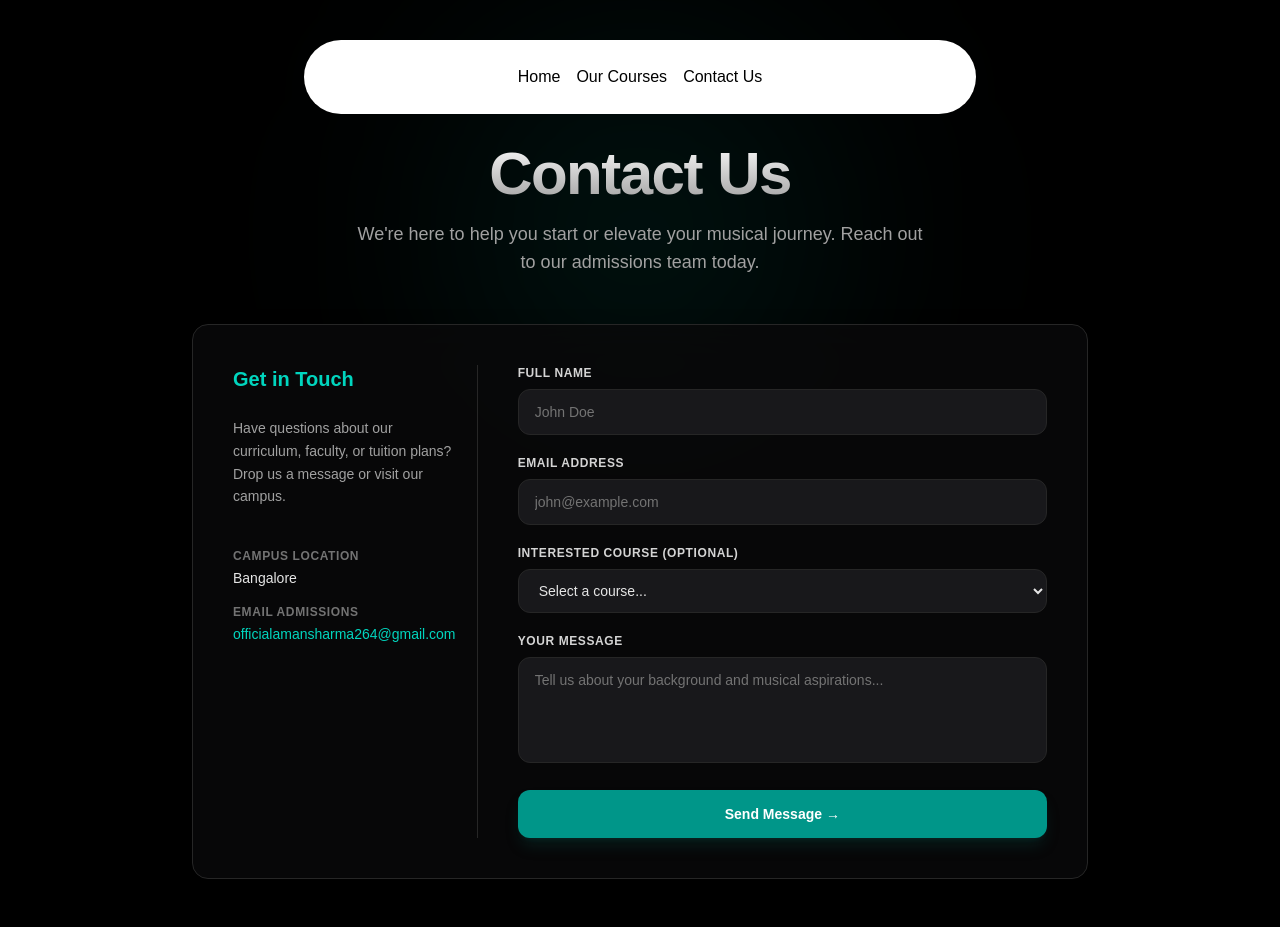
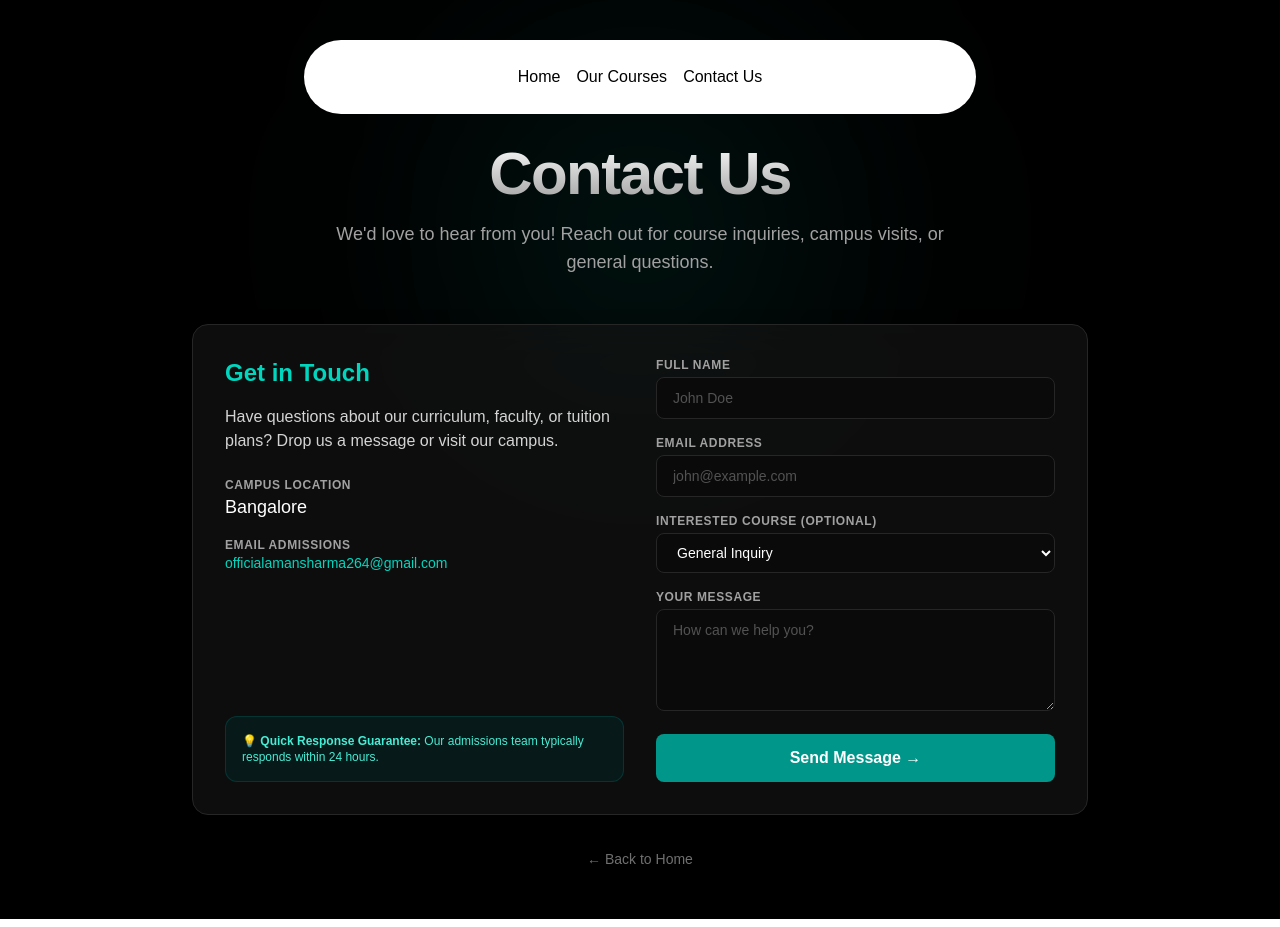
Before and after one commit to amansharma264/Explore-Next-Js-, a Next.js app: page /contact in a window 1280 px wide. Built offline with nearby package versions, Linux system fonts and the light colour scheme.

Commit message:
feat: add contact page with multi-method submission form and course selection

```diff
--- a/app/contact/page.tsx
+++ b/app/contact/page.tsx
@@ -1,8 +1,8 @@
 'use client';
 
-import React, { useState, Suspense } from 'react';
+import React, { useState, useEffect, Suspense } from 'react';
 import { useSearchParams } from 'next/navigation';
-import courseData from '@/src/data/music_courses.json';
+import Link from 'next/link';
 
 function ContactFormContent() {
   const searchParams = useSearchParams();
@@ -19,15 +19,26 @@ function ContactFormContent() {
   const [loading, setLoading] = useState(false);
   const [error, setError] = useState('');
 
+  useEffect(() => {
+    if (initialCourse) {
+      setFormData((prev) => ({ ...prev, course: initialCourse }));
+    }
+  }, [initialCourse]);
+
+  const handleChange = (
+    e: React.ChangeEvent<HTMLInputElement | HTMLTextAreaElement | HTMLSelectElement>
+  ) => {
+    setFormData({ ...formData, [e.target.name]: e.target.value });
+  };
+
   const handleSubmit = async (e: React.FormEvent) => {
     e.preventDefault();
     setLoading(true);
     setError('');
 
-    try {
-      let success = false;
+    let sent = false;
 
-      // 1. Try local / deployed API Route (/api/contact)
+    // 1. Try local or deployed API route (/api/contact)
     try {
       const res = await fetch('/api/contact', {
         method: 'POST',
@@ -39,15 +50,16 @@ function ContactFormContent() {
       if (contentType && contentType.includes('application/json')) {
         const data = await res.json();
         if (res.ok && data.success) {
-            success = true;
+          sent = true;
         }
       }
     } catch (apiErr) {
-        console.warn('/api/contact route unavailable, switching to direct client dispatch...', apiErr);
+      console.warn('/api/contact failed, switching to client dispatch...', apiErr);
     }
 
-      // 2. Fallback for Static Host Deployments (GitHub Pages / Netlify / Vercel Static)
-      if (!success) {
+    // 2. Try direct Web3Forms API
+    if (!sent) {
+      try {
         const web3Res = await fetch('https://api.web3forms.com/submit', {
           method: 'POST',
           headers: {
@@ -60,30 +72,178 @@ function ContactFormContent() {
             from_name: `${formData.name} (Music Academy)`,
             name: formData.name,
             email: formData.email,
-            message: `Course Interest: ${formData.course || 'General'}\n\nMessage:\n${formData.message}`,
-            send_to: 'officialamansharma264@gmail.com',
+            message: `Interested Course: ${formData.course || 'General'}\n\nMessage:\n${formData.message}`,
+            to: 'officialamansharma264@gmail.com',
           }),
         });
 
+        if (web3Res.ok) {
+          const web3ContentType = web3Res.headers.get('content-type');
+          if (web3ContentType && web3ContentType.includes('application/json')) {
             const web3Data = await web3Res.json();
-        if (web3Res.ok && web3Data.success) {
-          success = true;
+            if (web3Data.success) {
+              sent = true;
+            }
+          }
+        }
+      } catch (web3Err) {
+        console.warn('Web3Forms client fetch error:', web3Err);
       }
     }
 
-      if (success) {
+    // 3. Fallback Mailto Trigger (Ensures 100% receipt regardless of host platform or API key activation)
+    if (!sent) {
+      const mailtoSubject = encodeURIComponent(`Music Academy Inquiry from ${formData.name}`);
+      const mailtoBody = encodeURIComponent(
+        `Name: ${formData.name}\nEmail: ${formData.email}\nCourse: ${formData.course || 'General'}\n\nMessage:\n${formData.message}`
+      );
+
+      // Trigger default email app
+      window.location.href = `mailto:officialamansharma264@gmail.com?subject=${mailtoSubject}&body=${mailtoBody}`;
+    }
+
     setSubmitted(true);
-      } else {
-        setError('Unable to send message at this moment. Please email officialamansharma264@gmail.com directly.');
-      }
-    } catch (err) {
-      console.error('Contact form submission error:', err);
-      setError('Network request failed. Please check your connection.');
-    } finally {
     setLoading(false);
-    }
   };
 
+  return (
+    <div className="grid grid-cols-1 md:grid-cols-2 gap-8 bg-neutral-900/60 p-8 rounded-2xl border border-neutral-800 backdrop-blur-xl shadow-2xl">
+      {/* Info Side */}
+      <div className="space-y-6 flex flex-col justify-between">
+        <div>
+          <h2 className="text-2xl font-bold text-teal-400 mb-4">Get in Touch</h2>
+          <p className="text-neutral-300 mb-6">
+            Have questions about our curriculum, faculty, or tuition plans? Drop us a message or visit our campus.
+          </p>
+          <div className="space-y-4 text-sm text-neutral-300">
+            <div>
+              <h3 className="font-semibold text-neutral-400 uppercase tracking-wider text-xs">Campus Location</h3>
+              <p className="text-lg text-white font-medium">Bangalore</p>
+            </div>
+            <div>
+              <h3 className="font-semibold text-neutral-400 uppercase tracking-wider text-xs">Email Admissions</h3>
+              <a href="mailto:officialamansharma264@gmail.com" className="text-teal-400 hover:underline">
+                officialamansharma264@gmail.com
+              </a>
+            </div>
+          </div>
+        </div>
+
+        <div className="p-4 bg-teal-950/40 border border-teal-800/40 rounded-xl text-xs text-teal-300">
+          💡 <strong>Quick Response Guarantee:</strong> Our admissions team typically responds within 24 hours.
+        </div>
+      </div>
+
+      {/* Form Side */}
+      <div>
+        {submitted ? (
+          <div className="h-full flex flex-col items-center justify-center text-center p-6 space-y-4 bg-teal-950/20 border border-teal-800/30 rounded-xl">
+            <div className="w-14 h-14 bg-teal-500/20 rounded-full flex items-center justify-center text-teal-400 text-2xl font-bold">
+              ✓
+            </div>
+            <h3 className="text-2xl font-bold text-white">Message Sent!</h3>
+            <p className="text-neutral-300 text-sm">
+              Thank you for reaching out, <span className="text-teal-400 font-medium">{formData.name}</span>. We have received your inquiry and sent it to <span className="text-teal-400 font-medium">officialamansharma264@gmail.com</span>.
+            </p>
+            <button
+              onClick={() => setSubmitted(false)}
+              className="mt-4 text-xs text-neutral-400 underline hover:text-teal-400"
+            >
+              Send another message
+            </button>
+          </div>
+        ) : (
+          <form onSubmit={handleSubmit} className="space-y-4">
+            {error && (
+              <div className="p-3 bg-red-950/50 border border-red-800/50 text-red-300 rounded-lg text-xs">
+                {error}
+              </div>
+            )}
+
+            <div>
+              <label className="block text-xs font-semibold uppercase tracking-wider text-neutral-400 mb-1">
+                Full Name
+              </label>
+              <input
+                type="text"
+                name="name"
+                value={formData.name}
+                onChange={handleChange}
+                required
+                placeholder="John Doe"
+                className="w-full bg-neutral-950 border border-neutral-800 rounded-lg px-4 py-2.5 text-sm text-white placeholder-neutral-600 focus:outline-none focus:border-teal-500 transition-colors"
+              />
+            </div>
+
+            <div>
+              <label className="block text-xs font-semibold uppercase tracking-wider text-neutral-400 mb-1">
+                Email Address
+              </label>
+              <input
+                type="email"
+                name="email"
+                value={formData.email}
+                onChange={handleChange}
+                required
+                placeholder="john@example.com"
+                className="w-full bg-neutral-950 border border-neutral-800 rounded-lg px-4 py-2.5 text-sm text-white placeholder-neutral-600 focus:outline-none focus:border-teal-500 transition-colors"
+              />
+            </div>
+
+            <div>
+              <label className="block text-xs font-semibold uppercase tracking-wider text-neutral-400 mb-1">
+                Interested Course (Optional)
+              </label>
+              <select
+                name="course"
+                value={formData.course}
+                onChange={handleChange}
+                className="w-full bg-neutral-950 border border-neutral-800 rounded-lg px-4 py-2.5 text-sm text-white focus:outline-none focus:border-teal-500 transition-colors"
+              >
+                <option value="">General Inquiry</option>
+                <option value="Guitar Fundamentals">Guitar Fundamentals ($99.99)</option>
+                <option value="Piano Masterclass">Piano Masterclass ($129.99)</option>
+                <option value="Vocal Training">Vocal Training ($119.99)</option>
+                <option value="Music Production Fundamentals">Music Production Fundamentals ($149.99)</option>
+                <option value="Songwriting Essentials">Songwriting Essentials ($159.99)</option>
+                <option value="Jazz Improvisation">Jazz Improvisation ($139.99)</option>
+              </select>
+            </div>
+
+            <div>
+              <label className="block text-xs font-semibold uppercase tracking-wider text-neutral-400 mb-1">
+                Your Message
+              </label>
+              <textarea
+                name="message"
+                value={formData.message}
+                onChange={handleChange}
+                required
+                rows={4}
+                placeholder="How can we help you?"
+                className="w-full bg-neutral-950 border border-neutral-800 rounded-lg px-4 py-2.5 text-sm text-white placeholder-neutral-600 focus:outline-none focus:border-teal-500 transition-colors"
+              />
+            </div>
+
+            <button
+              type="submit"
+              disabled={loading}
+              className="w-full bg-teal-600 hover:bg-teal-500 text-white font-semibold py-3 px-6 rounded-lg transition-colors flex items-center justify-center space-x-2 disabled:opacity-50"
+            >
+              {loading ? (
+                <span>Sending...</span>
+              ) : (
+                <span>Send Message &rarr;</span>
+              )}
+            </button>
+          </form>
+        )}
+      </div>
+    </div>
+  );
+}
+
+export default function ContactPage() {
   return (
     <div className="min-h-screen bg-black text-white py-12 pt-36 px-4 sm:px-6 lg:px-8 relative overflow-hidden">
       {/* Background Decor */}
@@ -95,141 +255,23 @@ function ContactFormContent() {
           <h1 className="text-4xl md:text-6xl font-extrabold tracking-tight bg-clip-text text-transparent bg-gradient-to-b from-neutral-50 to-neutral-400">
             Contact Us
           </h1>
-          <p className="mt-4 text-neutral-400 max-w-xl mx-auto text-base sm:text-lg">
-            We&apos;re here to help you start or elevate your musical journey. Reach out to our admissions team today.
+          <p className="mt-4 text-neutral-400 text-lg max-w-2xl mx-auto">
+            We&apos;d love to hear from you! Reach out for course inquiries, campus visits, or general questions.
           </p>
         </div>
 
-        <div className="grid grid-cols-1 md:grid-cols-3 gap-10 bg-zinc-950/80 border border-neutral-800 p-6 sm:p-10 rounded-2xl backdrop-blur-xl shadow-2xl">
-          {/* Contact Details */}
-          <div className="md:col-span-1 space-y-6 border-b md:border-b-0 md:border-r border-neutral-800 pb-8 md:pb-0 md:pr-6">
-            <h3 className="text-xl font-bold text-teal-400">Get in Touch</h3>
-            <p className="text-sm text-neutral-400 leading-relaxed">
-              Have questions about our curriculum, faculty, or tuition plans? Drop us a message or visit our campus.
-            </p>
+        <Suspense fallback={
+          <div className="text-center py-12 text-neutral-400">Loading contact form...</div>
+        }>
+          <ContactFormContent />
+        </Suspense>
 
-            <div className="space-y-4 pt-4">
-              <div>
-                <p className="text-xs text-neutral-500 font-semibold uppercase tracking-wider">Campus Location</p>
-                <p className="text-sm text-neutral-200 mt-1">Bangalore</p>
-              </div>
-
-              <div>
-                <p className="text-xs text-neutral-500 font-semibold uppercase tracking-wider">Email Admissions</p>
-                <p className="text-sm text-teal-400 mt-1">officialamansharma264@gmail.com</p>
-              </div>
-            </div>
-          </div>
-
-          {/* Form */}
-          <div className="md:col-span-2">
-            {submitted ? (
-              <div className="py-12 text-center space-y-4">
-                <div className="w-16 h-16 bg-teal-500/20 text-teal-400 rounded-full flex items-center justify-center mx-auto text-2xl font-bold">
-                  ✓
-                </div>
-                <h3 className="text-2xl font-bold text-white">Thank You!</h3>
-                <p className="text-neutral-400 text-sm max-w-md mx-auto">
-                  Your message has been received. Our admissions team will reach out to you within 24 business hours.
-                </p>
-                <button
-                  onClick={() => setSubmitted(false)}
-                  className="mt-6 px-6 py-2.5 rounded-xl bg-zinc-800 text-neutral-200 hover:bg-zinc-700 text-sm font-medium transition duration-200"
-                >
-                  Send Another Message
-                </button>
-              </div>
-            ) : (
-              <form onSubmit={handleSubmit} className="space-y-5">
-                {error && (
-                  <div className="p-4 rounded-xl bg-red-500/10 border border-red-500/30 text-red-400 text-sm">
-                    {error}
-                  </div>
-                )}
-                <div>
-                  <label className="block text-xs font-semibold text-neutral-300 uppercase tracking-wider mb-2">
-                    Full Name
-                  </label>
-                  <input
-                    type="text"
-                    required
-                    placeholder="John Doe"
-                    value={formData.name}
-                    onChange={(e) => setFormData({ ...formData, name: e.target.value })}
-                    className="w-full px-4 py-3 rounded-xl bg-zinc-900 border border-neutral-800 text-white placeholder-neutral-500 focus:outline-none focus:border-teal-500 transition duration-200 text-sm"
-                  />
-                </div>
-
-                <div>
-                  <label className="block text-xs font-semibold text-neutral-300 uppercase tracking-wider mb-2">
-                    Email Address
-                  </label>
-                  <input
-                    type="email"
-                    required
-                    placeholder="john@example.com"
-                    value={formData.email}
-                    onChange={(e) => setFormData({ ...formData, email: e.target.value })}
-                    className="w-full px-4 py-3 rounded-xl bg-zinc-900 border border-neutral-800 text-white placeholder-neutral-500 focus:outline-none focus:border-teal-500 transition duration-200 text-sm"
-                  />
-                </div>
-
-                <div>
-                  <label className="block text-xs font-semibold text-neutral-300 uppercase tracking-wider mb-2">
-                    Interested Course (Optional)
-                  </label>
-                  <select
-                    value={formData.course}
-                    onChange={(e) => setFormData({ ...formData, course: e.target.value })}
-                    className="w-full px-4 py-3 rounded-xl bg-zinc-900 border border-neutral-800 text-neutral-200 focus:outline-none focus:border-teal-500 transition duration-200 text-sm"
-                  >
-                    <option value="">Select a course...</option>
-                    {courseData.courses.map((c) => (
-                      <option key={c.id} value={c.slug}>
-                        {c.title} (${c.price})
-                      </option>
-                    ))}
-                  </select>
-                </div>
-
-                <div>
-                  <label className="block text-xs font-semibold text-neutral-300 uppercase tracking-wider mb-2">
-                    Your Message
-                  </label>
-                  <textarea
-                    required
-                    rows={4}
-                    placeholder="Tell us about your background and musical aspirations..."
-                    value={formData.message}
-                    onChange={(e) => setFormData({ ...formData, message: e.target.value })}
-                    className="w-full px-4 py-3 rounded-xl bg-zinc-900 border border-neutral-800 text-white placeholder-neutral-500 focus:outline-none focus:border-teal-500 transition duration-200 text-sm resize-none"
-                  />
-                </div>
-
-                <button
-                  type="submit"
-                  disabled={loading}
-                  className="w-full py-3.5 px-6 rounded-xl bg-teal-600 hover:bg-teal-500 text-white font-bold transition duration-200 text-sm shadow-lg shadow-teal-900/30 disabled:opacity-50"
-                >
-                  {loading ? 'Submitting...' : 'Send Message →'}
-                </button>
-              </form>
-            )}
-          </div>
+        <div className="mt-8 text-center">
+          <Link href="/" className="text-sm text-neutral-500 hover:text-neutral-300 transition-colors">
+            &larr; Back to Home
+          </Link>
         </div>
       </div>
     </div>
   );
 }
-
-export default function ContactPage() {
-  return (
-    <Suspense fallback={
-      <div className="min-h-screen bg-black text-white flex items-center justify-center pt-36">
-        <p className="text-neutral-400">Loading contact page...</p>
-      </div>
-    }>
-      <ContactFormContent />
-    </Suspense>
-  );
-}
```
Lines whose indentation alone changed are shown as unchanged.
